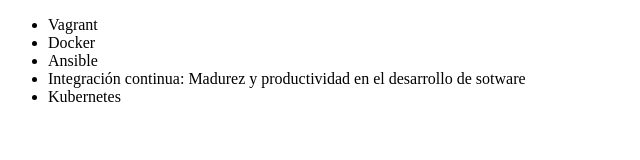
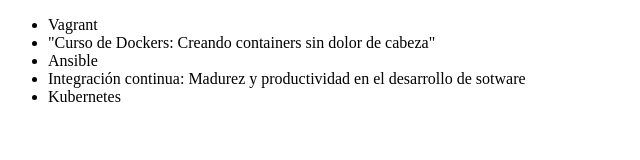
Before and after one commit to renedmartinez/alura-git, a plain HTML site: page index.html in a window 1280 px wide. Shown: the whole page, without its empty margins (0-640 px from the left). Drawn offline with Linux system fonts and the light colour scheme.

Commit message:
actualizando nombre del curso de dockers

```diff
--- a/index.html
+++ b/index.html
@@ -7,7 +7,7 @@
 <body>
      <ul>
          <li> Vagrant </li>
-         <li> Docker </li>
+         <li> "Curso de Dockers: Creando containers sin dolor de cabeza" </li>
          <li> Ansible </li>
          <li> Integración continua: Madurez y productividad en el desarrollo de sotware</li>
          <li> Kubernetes </li>
```
